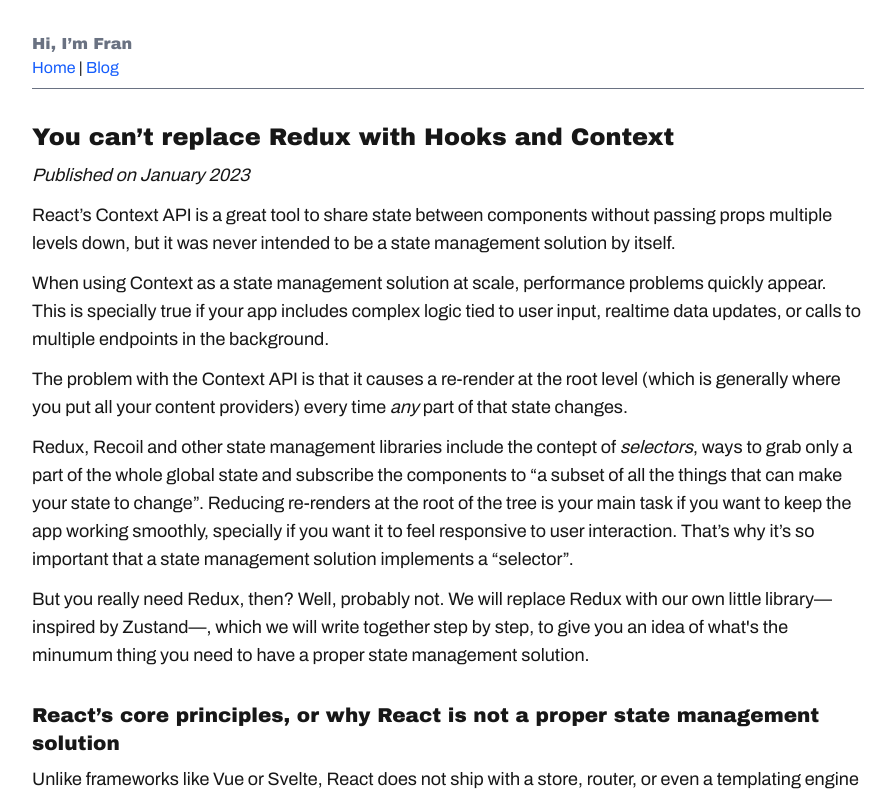
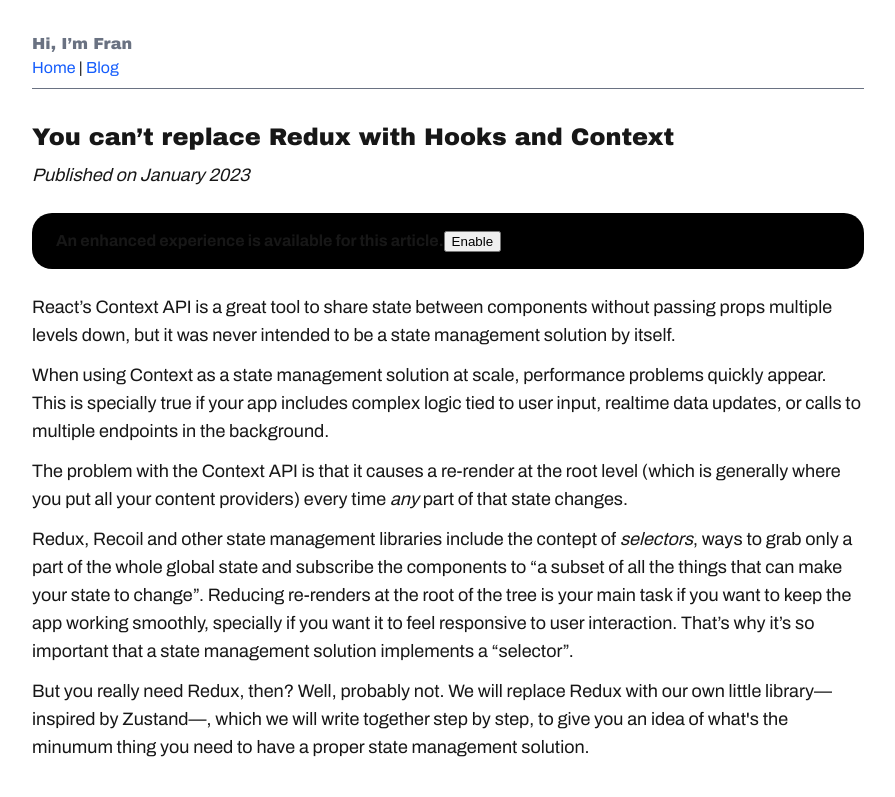
Before and after one commit to AeonFr/francanobr.com, a Next.js app: page /blog/articles/2023-01-24-you-cant-replace-redux-with-hooks-and-context in a window 1280 px wide. Shown: the top 797 px of the page, without its empty margins (192-1087 px from the left). Built offline with nearby package versions, Linux system fonts and the light colour scheme; a web font is replaced by a local one.

Commit message:
Load microfrontend for an enhanced article experience

```diff
--- a/app/blog/articles/2023-01-24-you-cant-replace-redux-with-hooks-and-context/EnhancedExperienceLoader.tsx
+++ b/app/blog/articles/2023-01-24-you-cant-replace-redux-with-hooks-and-context/EnhancedExperienceLoader.tsx
@@ -1,4 +1,10 @@
-import { useState, useEffect } from 'react';
+"use client";
+
+import { useState, useEffect, Suspense, lazy, useDeferredValue } from 'react';
+import SquircleProvider from "../../../../components/squircle/SquircleProvider";
+import Squircle from "../../../../components/squircle/Squircle";
+
+const MicrofrontendLoader = lazy(() => import("./MicrofrontendLoader"));
 
 export default function EnhancedExperienceLoader({title, subtitle, children}) {
   const [canLoadEnhancedExperience, setCanLoadEnhancedExperience] = useState(false);
@@ -28,12 +34,33 @@ export default function EnhancedExperienceLoader({title, subtitle, children}) {
     }
   }, []);
 
+  const deferedEnhancedExperience = useDeferredValue(enhancedExperience);
+
   return (
-    <div>
-      <h1>{title}</h1>
-      <p><em>{subtitle}</em></p>
+    <Suspense>
+      {deferedEnhancedExperience ? (
+        <MicrofrontendLoader/>
+      ) : (
+        <SquircleProvider>
+          <h1>{title}</h1>
+          <p><em>{subtitle}</em></p>
 
-      {children}
-    </div>
+          {canLoadEnhancedExperience && (
+            <Squircle background="var(--color-amber-200)" className="px-6 py-4 font-bold my-6">
+              {!enhancedExperience ? (
+                <>
+                  An enhanced experience is available for this article.
+                  <button onClick={() => setEnhancedExperience(true)}>Enable</button>
+                </>
+              ) : (
+                <em>Loading...</em>
+              )}
+            </Squircle>
+          )}
+
+          {children}
+        </SquircleProvider>
+      )}
+    </Suspense>
   );
 }
--- /dev/null
+++ b/app/blog/articles/2023-01-24-you-cant-replace-redux-with-hooks-and-context/MicrofrontendLoader.tsx
@@ -0,0 +1,47 @@
+"use client";
+
+import React, {use, cache} from "react";
+import ReactDOM, {createPortal} from "react-dom";
+import {init, loadShare, loadRemote} from "@module-federation/enhanced/runtime";
+
+const articlePromise = loadArticle();
+
+export default function MicrofrontendLoader() {
+  const microfrontend = use(articlePromise);
+
+  return createPortal(microfrontend(), document.querySelector("#bleedthrough-article"));
+}
+
+async function loadArticle() {
+  init({
+    name: "francanobr_blog",
+    remotes: [
+      {
+        name: "youcantreplacereduxwithcontext",
+        entry: "https://youcannotreplacereduxwithcontext.netlify.app/mf-manifest.json",
+        // entry: "http://localhost:9000/mf-manifest.json",
+      },
+    ],
+    shared: {
+      react: {
+        lib: () => React,
+        version: '19.1.0',
+        shareConfig: {
+          singleton: true,
+          requiredVersion: '^19.1.0',
+        },
+      },
+      'react-dom': {
+        lib: () => ReactDOM,
+        version: '19.1.0',
+        shareConfig: {
+          singleton: true,
+          requiredVersion: '^19.1.0',
+        },
+      },
+    },
+  });
+  const remote = await loadRemote("youcantreplacereduxwithcontext");
+
+  return remote.default;
+}
--- a/app/blog/articles/layout.tsx
+++ b/app/blog/articles/layout.tsx
@@ -4,24 +4,40 @@ import Link from "next/link";
 
 export default function BlogPostLayout({ children }: { children: React.ReactNode }) {
   return (
-    <div className="max-w-4xl mx-auto my-8">
-      <div className="mx-8">
-
+    <>
+      <Container>
         <nav>
           <div className="font-title text-gray-500">Hi, I&rsquo;m Fran</div>
           <CustomLink href="/">Home</CustomLink>{" | "}
           <CustomLink href="/blog">Blog</CustomLink>
           <hr className="mt-2 border-gray-500" />
         </nav>
+      </Container>
 
+      <Container>
         <main className="article">
           {children}
         </main>
+      </Container>
 
+      {/* a portal target for articles that want to bleed through the container (they define their own container) */}
+      <div id="bleedthrough-article" />
+
+      <Container>
         <div className="my-8">
           <hr className="mt-4 border-gray-400" />
           <a href="#" className="text-gray-400 font-title">Back to top</a>
         </div>
+      </Container>
+    </>
+  );
+}
+
+function Container({ children }: { children: React.ReactNode }){
+  return (
+    <div className="max-w-4xl mx-auto my-8">
+      <div className="mx-8">
+        {children}
       </div>
     </div>
   );
```
